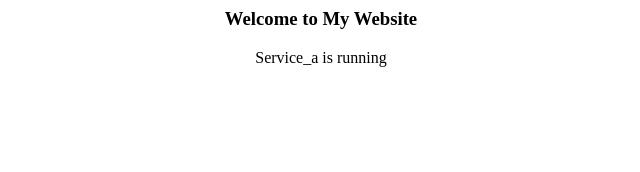
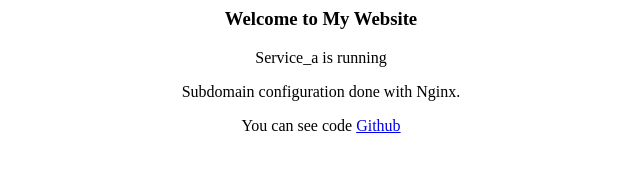
Before and after one commit to ruchany13/MyDockerExamples, a plain HTML site: page NginxReverseProxy/service_a/index.html in a window 1280 px wide. Shown: the whole page, without its empty margins (319-959 px from the left). Drawn offline with Linux system fonts and the light colour scheme.

Commit message:
add info and url

```diff
--- a/NginxReverseProxy/service_a/index.html
+++ b/NginxReverseProxy/service_a/index.html
@@ -8,12 +8,8 @@
      <div style="text-align: center;">
          <h3>Welcome to My Website</h3>
          <p>Service_a is running </p>
-
-
-
-
-
-
+         <p>Subdomain configuration done with Nginx.</p>
+         <p>You can see code <a href="https://github.com/ruchany13/MyWebsite/tree/main/NginxReverseProxy">Github</a></p>
      </div>
  </body>
  </html>
```
